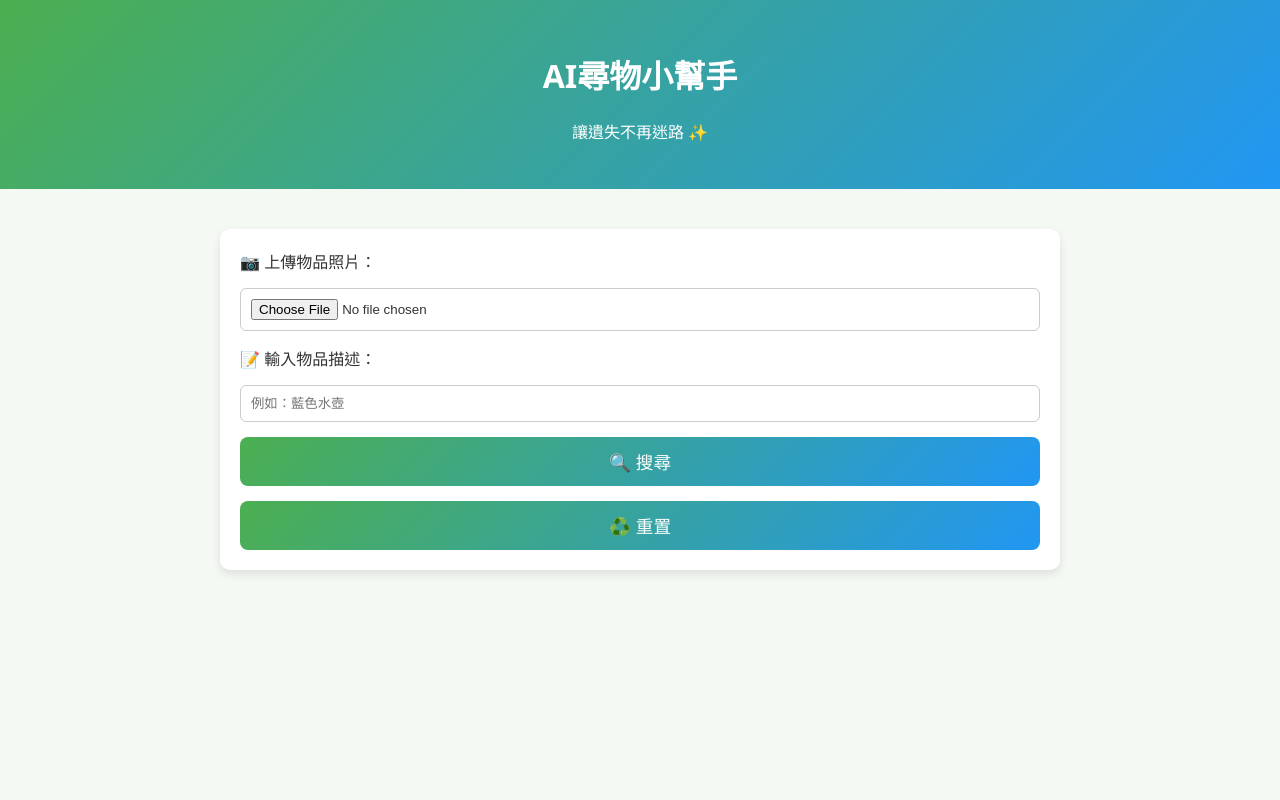
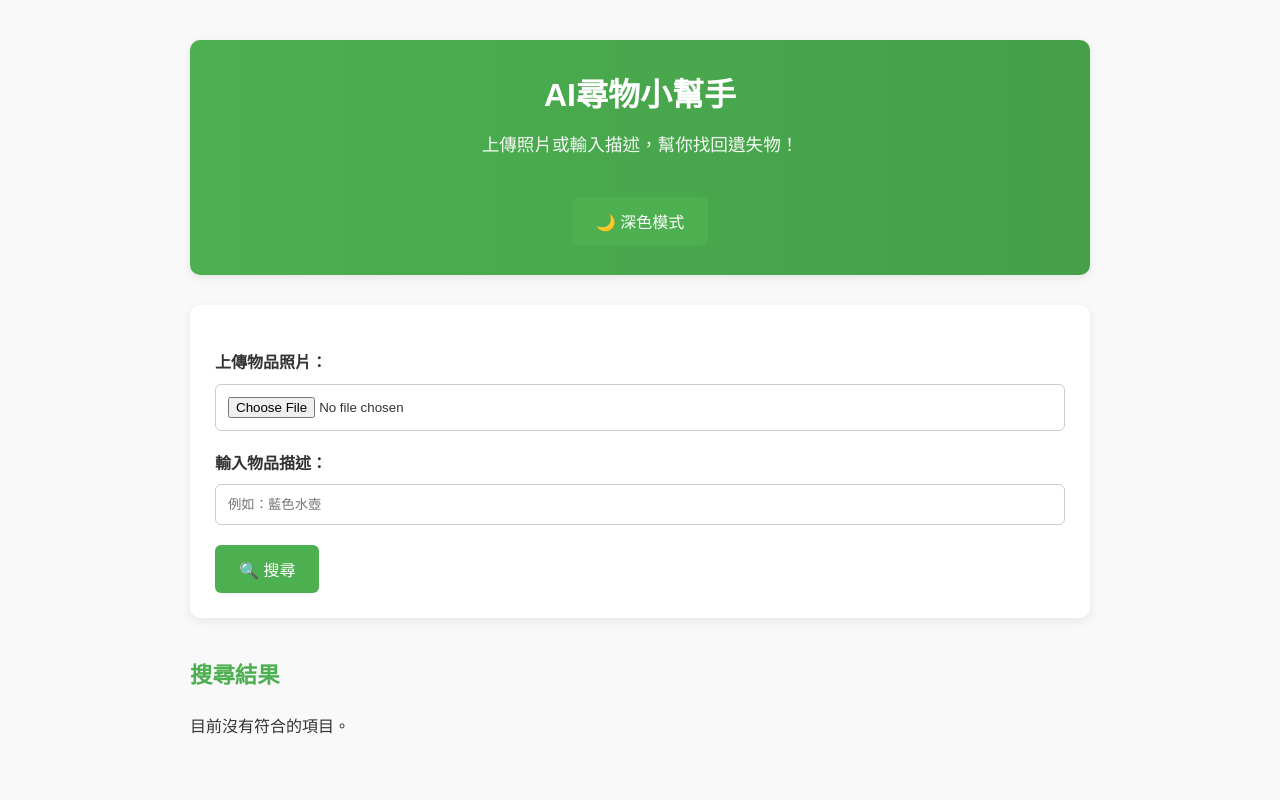
Before and after one commit to xun-0313/lost-found-apps, a Flask app: page / in a window 1280 px wide. Run offline with Flask 3, Linux system fonts and the light colour scheme.

Commit message:
初始化專案

```diff
--- a/app.py
+++ b/app.py
@@ -2,6 +2,7 @@ from flask import Flask, request, render_template
 import os
 import sqlite3
 from ultralytics import YOLO
+from datetime import datetime
 
 app = Flask(__name__)
 UPLOAD_FOLDER = "static/uploads"
@@ -23,7 +24,7 @@ def init_db():
 
 # 載入 YOLO 模型
 model = YOLO("yolov8n.pt")
-init_db()  # 確保 Render 啟動時也會建立資料庫
+init_db()
 
 # 查詢資料庫
 def search_db(keyword):
@@ -48,29 +49,37 @@ def detect_item(img_path):
 def home():
     return render_template('index.html', results=None)
 
-@app.route('/search', methods=['POST'])
+@app.route("/search", methods=["POST"])
 def search():
-    description = request.form.get('description')
-    photo = request.files.get('photo')
+    photo = request.files.get("photo")
+    description = request.form.get("description", "").strip()
+    save_path = None
 
-    filename = None
-    detected_items = []
-    if photo:
-        filename = photo.filename
-        img_path = os.path.join(UPLOAD_FOLDER, filename)
-        photo.save(img_path)
-        detected_items = detect_item(img_path)
+    # 儲存圖片
+    if photo and photo.filename:
+        filename = datetime.now().strftime("%Y%m%d%H%M%S_") + photo.filename
+        save_path = os.path.join(UPLOAD_FOLDER, filename)
+        photo.save(save_path)
 
-    if description:
-        db_results = search_db(description)
-    elif detected_items:
-        db_results = []
-        for item in detected_items:
-            db_results.extend(search_db(item))
-    else:
-        db_results = []
+    # YOLO 辨識
+    detected = detect_item(save_path) if save_path else []
 
-    results = [{"name": r[1], "location": r[2], "time": r[3], "img": r[4]} for r in db_results]
+    # 結合描述與辨識關鍵字
+    keywords = detected + ([description] if description else [])
+
+    # 查詢資料庫
+    results = []
+    for kw in keywords:
+        for row in search_db(kw):
+            item = {
+                "img": row[4],
+                "name": row[1],
+                "location": row[2],
+                "time": row[3]
+            }
+            if item not in results:
+                results.append(item)
+
     return render_template("index.html", results=results)
 
 if __name__ == "__main__":
--- a/templates/index.html
+++ b/templates/index.html
@@ -3,80 +3,33 @@
 <head>
   <meta charset="UTF-8">
   <title>AI尋物小幫手</title>
-  <style>
-    body { font-family: 'Segoe UI', sans-serif; margin: 0; background: #f4f9f4; color: #333; }
-    header { background: linear-gradient(135deg, #4CAF50, #2196F3); color: white; padding: 30px; text-align: center; }
-    .container { max-width: 800px; margin: 40px auto; padding: 20px; background: white; border-radius: 10px; box-shadow: 0 4px 10px rgba(0,0,0,0.1); }
-    form { display: flex; flex-direction: column; gap: 15px; }
-    input[type="file"], input[type="text"] { padding: 10px; border: 1px solid #ccc; border-radius: 6px; }
-    button { padding: 12px 20px; background: linear-gradient(135deg, #4CAF50, #2196F3); color: white; border: none; border-radius: 8px; font-size: 1.1em; cursor: pointer; position: relative; overflow: hidden; transition: all 0.3s ease; }
-    button:hover { transform: scale(1.05); background: linear-gradient(135deg, #45a049, #1976D2); box-shadow: 0 4px 12px rgba(0,0,0,0.2); }
-    .ripple { position: absolute; border-radius: 50%; transform: scale(0); animation: ripple-effect 0.6s linear; background: rgba(255,255,255,0.7); pointer-events: none; }
-    @keyframes ripple-effect { to { transform: scale(4); opacity: 0; } }
-    .results { margin-top: 30px; }
-    .item { display: flex; align-items: center; gap: 20px; border: 1px solid #ddd; padding: 15px; border-radius: 8px; margin-bottom: 15px; transition: transform 0.2s; }
-    .item:hover { transform: scale(1.02); box-shadow: 0 4px 8px rgba(0,0,0,0.1); }
-    .item img { max-width: 120px; border-radius: 6px; }
-    .preview { margin-top: 10px; max-width: 200px; }
-  </style>
-  <script>
-    function previewImage(event) {
-      const reader = new FileReader();
-      reader.onload = function(){
-        const output = document.getElementById('preview');
-        output.src = reader.result;
-        output.style.display = 'block';
-      };
-      reader.readAsDataURL(event.target.files[0]);
-    }
-    document.addEventListener("DOMContentLoaded", () => {
-      document.querySelectorAll("button").forEach(btn => {
-        btn.addEventListener("click", function(e) {
-          btn.style.transform = "scale(0.95)";
-          setTimeout(() => { btn.style.transform = "scale(1)"; }, 150);
-          let ripple = document.createElement("span");
-          ripple.classList.add("ripple");
-          let rect = this.getBoundingClientRect();
-          ripple.style.left = (e.clientX - rect.left) + "px";
-          ripple.style.top = (e.clientY - rect.top) + "px";
-          ripple.style.width = ripple.style.height = Math.max(rect.width, rect.height) + "px";
-          this.appendChild(ripple);
-          setTimeout(() => ripple.remove(), 600);
-          if (btn.id === "searchBtn") {
-            btn.innerText = "搜尋中...";
-            setTimeout(() => { btn.innerText = "🔍 搜尋"; }, 2000);
-          }
-        });
-      });
-    });
-  </script>
+  <link rel="stylesheet" href="style.css">
 </head>
 <body>
+  <div class="container">
   <header>
    <h1>AI尋物小幫手</h1>
-    <p>讓遺失不再迷路 ✨</p>
+      <p>上傳照片或輸入描述，幫你找回遺失物！</p>
+      <button id="theme-toggle">🌙 深色模式</button>
   </header>
 
-  <div class="container">
+  <main>
     <form action="/search" method="post" enctype="multipart/form-data">
-      <label>📷 上傳物品照片：</label>
-      <input type="file" name="photo" onchange="previewImage(event)">
-      <img id="preview" class="preview" style="display:none;">
+      <label for="photo">上傳物品照片：</label>
+      <input type="file" name="photo" id="photo">
 
-      <label>📝 輸入物品描述：</label>
-      <input type="text" name="description" placeholder="例如：藍色水壺">
+      <label for="description">輸入物品描述：</label>
+      <input type="text" name="description" id="description" placeholder="例如：藍色水壺">
 
-      <button id="searchBtn" type="submit">🔍 搜尋</button>
-      <button type="reset">♻️ 重置</button>
+      <button type="submit">🔍 搜尋</button>
     </form>
-
     {% if results %}
   <div class="results">
     <h2>搜尋結果</h2>
     {% for item in results %}
       <div class="item">
-          <img src="{{ url_for('static', filename='uploads/' ~ item.img) }}">
-          <div>
+        <img src="{{ item.img }}" width="100" alt="遺失物品圖片">
+        <div class="item-info">
           <p><strong>物品：</strong>{{ item.name }}</p>
           <p><strong>地點：</strong>{{ item.location }}</p>
           <p><strong>時間：</strong>{{ item.time }}</p>
@@ -84,7 +37,14 @@
       </div>
     {% endfor %}
   </div>
+{% else %}
+  <div class="results">
+    <h2>搜尋結果</h2>
+    <p>目前沒有符合的項目。</p>
+  </div>
 {% endif %}
+  </main>
   </div>
+  <script src="theme.js"></script>
 </body>
 </html>
--- /dev/null
+++ b/templates/style.css
@@ -0,0 +1,137 @@
+/* 新增：主題變數（淺色為預設） */
+:root {
+  --bg: #f9f9f9;
+  --text: #333;
+  --primary: #4CAF50;
+  --primary-dark: #45a049;
+  --surface: #fff;
+  --muted: #ccc;
+  --shadow: 0 3px 10px rgba(0, 0, 0, 0.08);
+}
+
+body {
+  font-family: Arial, sans-serif;
+  margin: 20px;
+  background-color: var(--bg);
+  color: var(--text);
+  line-height: 1.6;
+}
+
+body.dark {
+  --bg: #121212;
+  --text: #e8e8e8;
+  --primary: #1db954;
+  --primary-dark: #169a3a;
+  --surface: #1e1e1e;
+  --muted: #444;
+  --shadow: 0 4px 12px rgba(0, 0, 0, 0.6);
+}
+
+.container {
+  max-width: 900px;
+  margin: 0 auto;
+  padding: 20px;
+}
+
+header {
+  background: linear-gradient(90deg, var(--primary), var(--primary-dark));
+  color: white;
+  padding: 30px 20px;
+  text-align: center;
+  border-radius: 10px;
+  box-shadow: var(--shadow);
+}
+
+header h1 {
+  margin: 0;
+  font-size: 2em;
+}
+
+header p {
+  margin-top: 10px;
+  font-size: 1.1em;
+  opacity: 0.95;
+}
+
+form {
+  margin: 30px 0;
+  background-color: var(--surface);
+  padding: 25px;
+  border-radius: 10px;
+  box-shadow: var(--shadow);
+}
+
+form label {
+  display: block;
+  margin-top: 20px;
+  font-weight: bold;
+  font-size: 1rem;
+}
+
+input[type="file"],
+input[type="text"] {
+  width: 100%;
+  padding: 12px;
+  margin-top: 8px;
+  border: 1px solid var(--muted);
+  border-radius: 6px;
+  box-sizing: border-box;
+  transition: border-color 0.3s ease;
+}
+
+input[type="file"]:focus,
+input[type="text"]:focus {
+  border-color: var(--primary);
+  outline: none;
+}
+
+button {
+  margin-top: 20px;
+  padding: 12px 24px;
+  background-color: var(--primary);
+  color: white;
+  border: none;
+  border-radius: 6px;
+  font-size: 16px;
+  cursor: pointer;
+  transition: background-color 0.3s ease, transform 0.2s ease;
+}
+
+button:hover {
+  background-color: var(--primary-dark);
+  transform: translateY(-1px);
+}
+
+.results {
+  margin-top: 40px;
+}
+
+.results h2 {
+  margin-bottom: 20px;
+  font-size: 1.4em;
+  color: var(--primary);
+}
+
+.item {
+  border: 1px solid var(--muted);
+  padding: 15px;
+  margin-bottom: 15px;
+  background-color: var(--surface);
+  border-radius: 8px;
+  display: flex;
+  align-items: center;
+  box-shadow: var(--shadow);
+  transition: box-shadow 0.3s ease;
+}
+
+.item:hover {
+  box-shadow: 0 4px 12px rgba(0, 0, 0, 0.1);
+}
+
+.item img {
+  margin-right: 20px;
+  border-radius: 6px;
+  width: 100px;
+  height: auto;
+  object-fit: cover;
+}
--- /dev/null
+++ b/templates/theme.js
@@ -0,0 +1,15 @@
+const toggleBtn = document.getElementById('theme-toggle');
+const body = document.body;
+
+// 初始化主題
+if (localStorage.getItem('theme') === 'dark') {
+  body.classList.add('dark');
+  toggleBtn.textContent = '🌞 淺色模式';
+}
+
+toggleBtn.addEventListener('click', () => {
+  body.classList.toggle('dark');
+  const isDark = body.classList.contains('dark');
+  toggleBtn.textContent = isDark ? '🌞 淺色模式' : '🌙 深色模式';
+  localStorage.setItem('theme', isDark ? 'dark' : 'light');
+});
```
Lines whose indentation alone changed are shown as unchanged.
